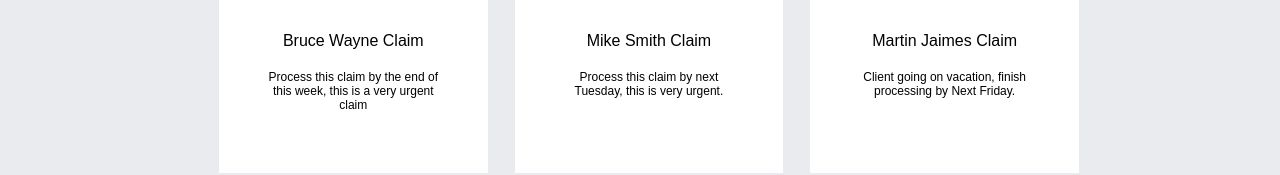
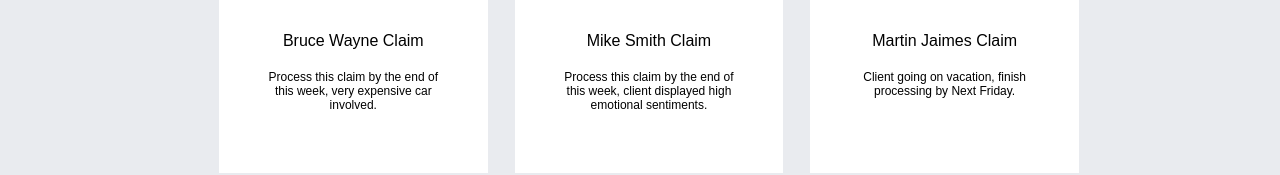
Before and after one commit to ceilinee/Claim-dev, a React (Create React App) app: page / in a window 1280 px wide. Shown: the part 561-736 px from the top of the page. Built offline with nearby package versions, Linux system fonts and the light colour scheme.

Commit message:
claim information

```diff
--- a/src/Claim.js
+++ b/src/Claim.js
@@ -242,7 +242,7 @@ export default class Claim extends React.Component {
 														  },
 														  {
 														    "Emotion": "Joy",
-														    "Joy": 30,
+														    "Joy": 20,
 														  },
 														  {
 														    "Emotion": "Sadness",
@@ -258,7 +258,7 @@ export default class Claim extends React.Component {
 										        indexBy="Emotion"
 										        margin={{
 										            "top": 50,
-										            "right": 130,
+										            "right": 80,
 										            "bottom": 50,
 										            "left": 60
 										        }}
@@ -295,6 +295,7 @@ export default class Claim extends React.Component {
 										        ]}
 										        borderColor="inherit:darker(1.6)"
 										        labelSkipWidth={12}
+														layout="horizontal"
 										        labelSkipHeight={12}
 										        labelTextColor="inherit:darker(1.6)"
 										        animate={true}
--- a/src/Home.js
+++ b/src/Home.js
@@ -91,10 +91,10 @@ class Home extends Component {
         <div className="home-box">
           <Link to={`/`} className="home-box-inner">
             <div className="home-box-liner"/>
-            <img src="https://image.flaticon.com/icons/svg/68/68587.svg" alt="icon" className="home-icon"/>
+            <img src="https://image.flaticon.com/icons/svg/846/846325.svg" alt="icon" className="home-icon"/>
             <div className="home-box-title">
             Bruce Wayne Claim
-            <p className="home-text">Process this claim by the end of this week, this is a very urgent claim</p>
+            <p className="home-text">Process this claim by the end of this week, very expensive car involved.</p>
             </div>
           </Link>
           <div className="home-box-inner">
@@ -102,7 +102,7 @@ class Home extends Component {
             <img src="https://image.flaticon.com/icons/svg/1179/1179257.svg" alt="icon" className="home-icon"/>
             <div className="home-box-title">
             Mike Smith Claim
-            <p className="home-text">Process this claim by next Tuesday, this is very urgent.</p>
+            <p className="home-text">Process this claim by the end of this week, client displayed high emotional sentiments.</p>
             </div>
           </div>
           <div className="home-box-inner">
```
